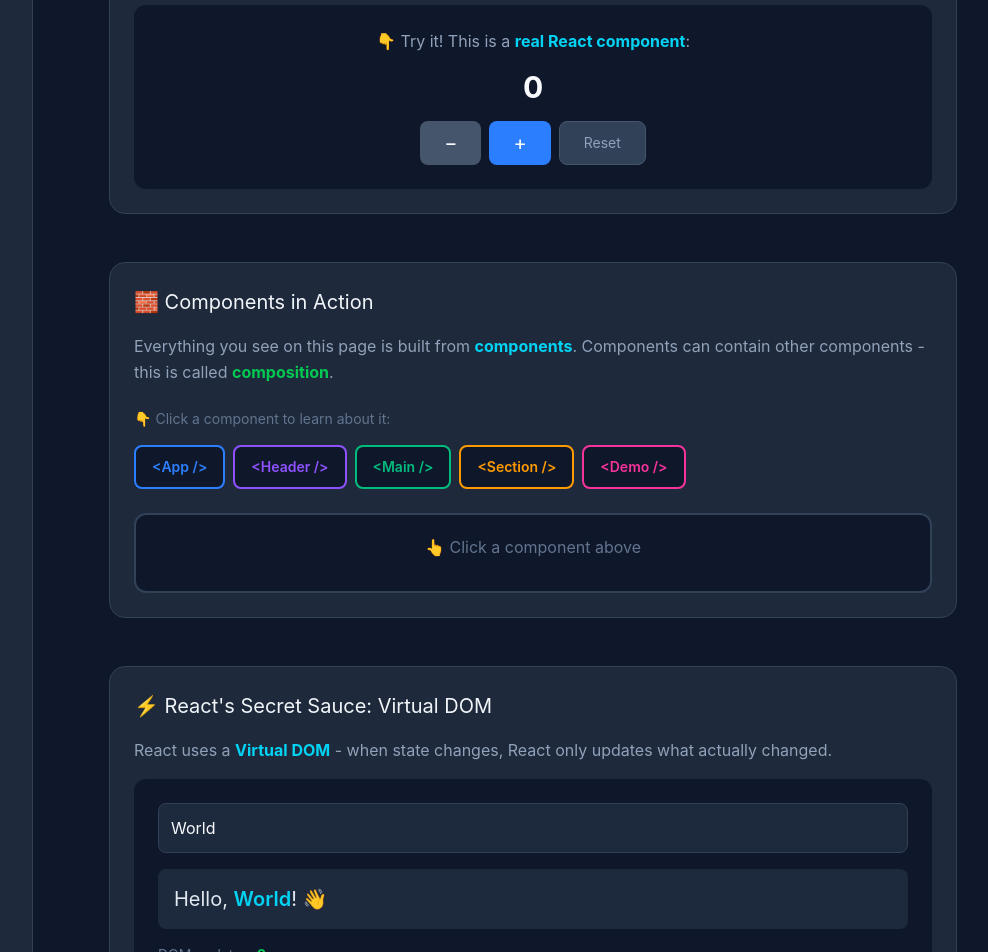
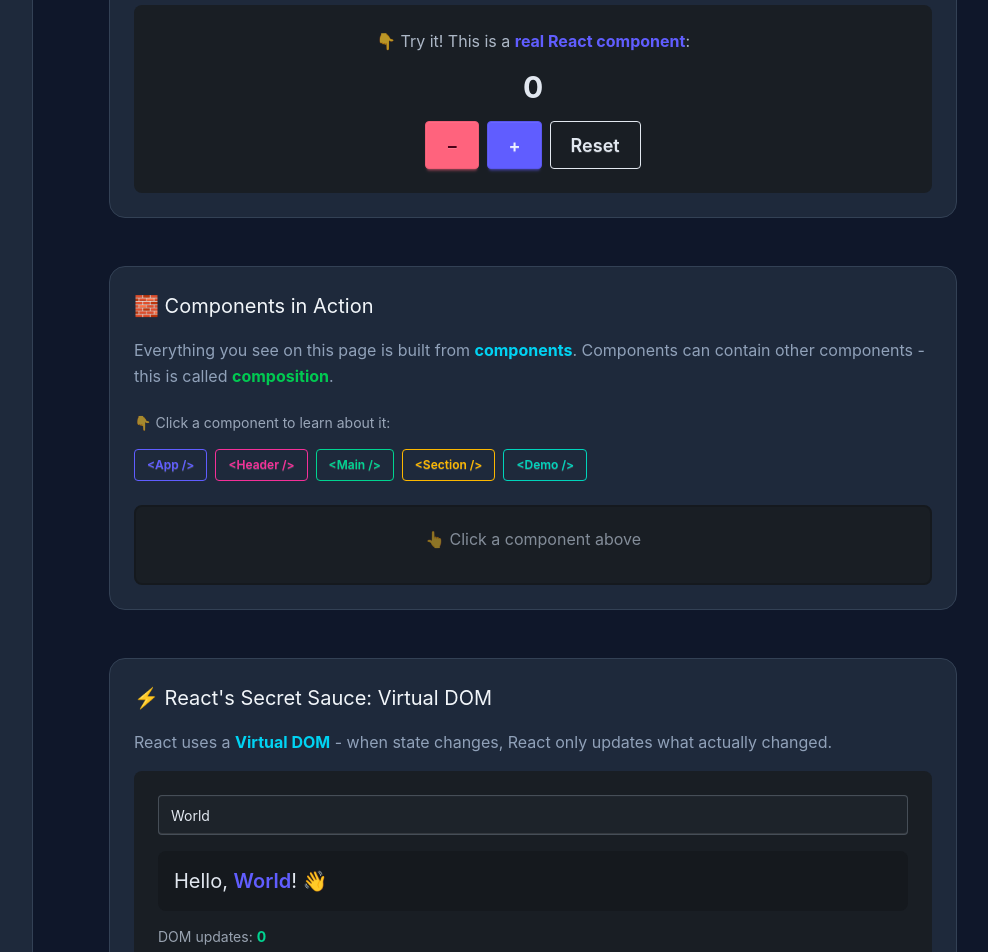
Before and after one commit to vkondrav/react-tutorial, a React (Vite) app in the folder playground/: page /#1.1 in a window 1280 px wide. Shown: the part 840-1792 px from the top of the page, without its empty margins (247-1235 px from the left). Built offline with nearby package versions, Linux system fonts and the light colour scheme.

Commit message:
daisy ui + lesson 1-1

```diff
--- a/playground/package.json
+++ b/playground/package.json
@@ -21,6 +21,7 @@
     "@types/react": "^19.2.5",
     "@types/react-dom": "^19.2.3",
     "@vitejs/plugin-react": "^5.1.1",
+    "daisyui": "^5.5.8",
     "eslint": "^9.39.1",
     "eslint-config-prettier": "^10.1.8",
     "eslint-plugin-react-hooks": "^7.0.1",
--- a/playground/src/index.css
+++ b/playground/src/index.css
@@ -1,4 +1,7 @@
 @import 'tailwindcss';
+@plugin "daisyui" {
+  themes: dark --default;
+}
 
 html {
   scroll-behavior: smooth;
--- a/playground/src/lessons/1_1/ComparisonDemo.jsx
+++ b/playground/src/lessons/1_1/ComparisonDemo.jsx
@@ -34,28 +34,19 @@ function Counter() {
         <CodeBlock title="Declarative (React)" code={declarativeCode} variant="good" />
       </div>
 
-      <div className="bg-slate-900 p-6 rounded-xl text-center">
-        <p className="mb-4 text-slate-400">
-          👇 Try it! This is a <strong className="text-cyan-400">real React component</strong>:
+      <div className="card bg-base-200 p-6 text-center">
+        <p className="mb-4 text-base-content/70">
+          👇 Try it! This is a <strong className="text-primary">real React component</strong>:
         </p>
-        <div className="text-3xl font-bold mb-4 text-slate-50">{count}</div>
+        <div className="text-3xl font-bold mb-4">{count}</div>
         <div className="flex gap-2 justify-center">
-          <button
-            onClick={() => setCount(count - 1)}
-            className="px-6 py-2 bg-slate-600 text-white rounded-lg text-xl cursor-pointer hover:bg-slate-500 transition-colors"
-          >
+          <button onClick={() => setCount(count - 1)} className="btn btn-error btn-lg">
             −
           </button>
-          <button
-            onClick={() => setCount(count + 1)}
-            className="px-6 py-2 bg-blue-500 text-white rounded-lg text-xl cursor-pointer hover:bg-blue-600 transition-colors"
-          >
+          <button onClick={() => setCount(count + 1)} className="btn btn-primary btn-lg">
             +
           </button>
-          <button
-            onClick={() => setCount(0)}
-            className="px-6 py-2 bg-slate-700 text-slate-400 border border-slate-600 rounded-lg text-sm cursor-pointer hover:bg-slate-600 transition-colors"
-          >
+          <button onClick={() => setCount(0)} className="btn btn-lg btn-outline">
             Reset
           </button>
         </div>
--- a/playground/src/lessons/1_1/ComponentTreeDemo.jsx
+++ b/playground/src/lessons/1_1/ComponentTreeDemo.jsx
@@ -36,32 +36,20 @@ export default function ComponentTreeDemo() {
     },
   ];
 
-  const colorClasses = {
-    blue: {
-      bg: 'bg-blue-500',
-      border: 'border-blue-500',
-      text: 'text-blue-500',
-    },
-    violet: {
-      bg: 'bg-violet-500',
-      border: 'border-violet-500',
-      text: 'text-violet-500',
-    },
-    emerald: {
-      bg: 'bg-emerald-500',
-      border: 'border-emerald-500',
-      text: 'text-emerald-500',
-    },
-    amber: {
-      bg: 'bg-amber-500',
-      border: 'border-amber-500',
-      text: 'text-amber-500',
-    },
-    pink: {
-      bg: 'bg-pink-500',
-      border: 'border-pink-500',
-      text: 'text-pink-500',
-    },
+  const colorVariants = {
+    blue: 'btn-primary',
+    violet: 'btn-secondary',
+    emerald: 'btn-success',
+    amber: 'btn-warning',
+    pink: 'btn-accent',
+  };
+
+  const borderClasses = {
+    blue: 'border-primary',
+    violet: 'border-secondary',
+    emerald: 'border-success',
+    amber: 'border-warning',
+    pink: 'border-accent',
   };
 
   const selectedComp = components.find((c) => c.id === selected);
@@ -69,20 +57,17 @@ export default function ComponentTreeDemo() {
   return (
     <div className="flex flex-col gap-6">
       <div>
-        <p className="text-sm text-slate-500 mt-0 mb-4">👇 Click a component to learn about it:</p>
+        <p className="text-sm text-base-content/60 mt-0 mb-4">
+          👇 Click a component to learn about it:
+        </p>
         <div className="flex flex-wrap gap-2">
           {components.map((comp) => {
-            const colors = colorClasses[comp.color];
             const isSelected = selected === comp.id;
             return (
               <button
                 key={comp.id}
                 onClick={() => setSelected(isSelected ? null : comp.id)}
-                className={`px-4 py-2.5 rounded-lg border-2 text-sm font-semibold cursor-pointer transition-colors ${colors.border} ${
-                  isSelected
-                    ? `${colors.bg} text-white`
-                    : `bg-slate-900 ${colors.text} hover:bg-slate-800`
-                }`}
+                className={`btn btn-sm ${colorVariants[comp.color]} ${isSelected ? '' : 'btn-outline'}`}
               >
                 {'<'}
                 {comp.name}
@@ -94,23 +79,19 @@ export default function ComponentTreeDemo() {
       </div>
 
       <div
-        className={`bg-slate-900 p-5 rounded-xl border-2 min-h-[80px] transition-colors ${
-          selectedComp ? colorClasses[selectedComp.color].border : 'border-slate-700'
-        }`}
+        className={`card bg-base-200 p-5 min-h-[80px] border-2 ${selectedComp ? borderClasses[selectedComp.color] : 'border-base-300'}`}
       >
         {selectedComp ? (
           <div>
-            <span
-              className={`${colorClasses[selectedComp.color].bg} text-white px-3 py-1 rounded text-sm font-semibold`}
-            >
+            <span className={`badge ${colorVariants[selectedComp.color]}`}>
               {'<'}
               {selectedComp.name}
               {' />'}
             </span>
-            <p className="text-slate-300 mt-3 leading-relaxed">{selectedComp.description}</p>
+            <p className="text-base-content/80 mt-3 leading-relaxed">{selectedComp.description}</p>
           </div>
         ) : (
-          <div className="flex items-center justify-center h-full text-slate-500">
+          <div className="flex items-center justify-center h-full text-base-content/50">
             👆 Click a component above
           </div>
         )}
--- a/playground/src/lessons/1_1/VirtualDomDemo.jsx
+++ b/playground/src/lessons/1_1/VirtualDomDemo.jsx
@@ -16,23 +16,23 @@ export default function VirtualDomDemo() {
         React only updates what actually changed.
       </p>
 
-      <div className="bg-slate-900 p-6 rounded-xl mt-4">
+      <div className="card bg-base-200 p-6 mt-4">
         <input
           type="text"
           value={name}
           onChange={handleChange}
           placeholder="Type your name"
-          className="w-full p-3 bg-slate-800 border border-slate-700 rounded-lg text-slate-50 text-base mb-4 focus:outline-none focus:border-cyan-500 transition-colors"
+          className="input input-bordered w-full mb-4"
         />
 
-        <div className="p-4 bg-slate-800 rounded-lg">
+        <div className="card bg-base-300 p-4">
           <p className="m-0 text-xl">
-            Hello, <span className="text-cyan-400 font-semibold">{name || '...'}</span>! 👋
+            Hello, <span className="text-primary font-semibold">{name || '...'}</span>! 👋
           </p>
         </div>
 
-        <div className="text-sm text-slate-500 mt-4">
-          DOM updates: <strong className="text-green-500">{updates}</strong>
+        <div className="text-sm text-base-content/60 mt-4">
+          DOM updates: <strong className="text-success">{updates}</strong>
         </div>
       </div>
     </div>
```
Also changed, not shown: 1 other file (tests, documents, lock files or other folders).
